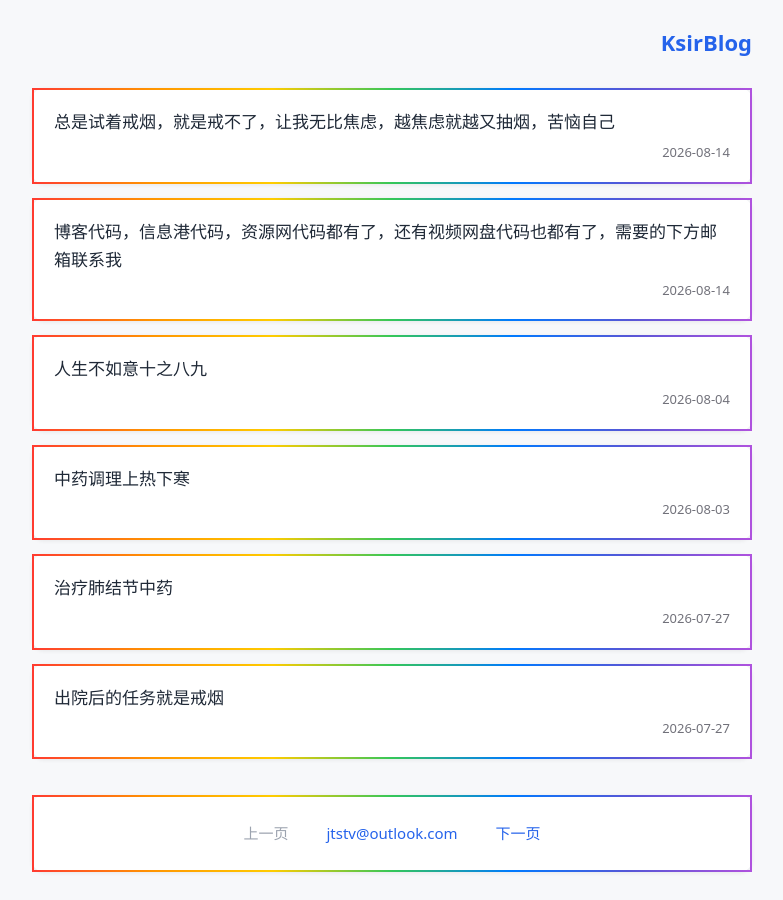
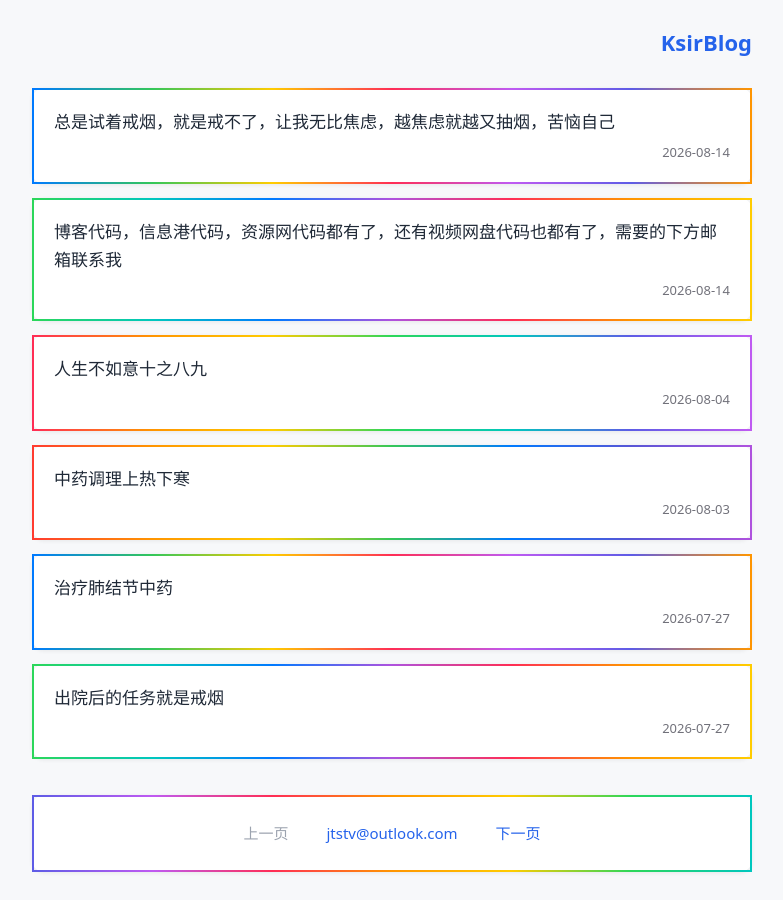
Before and after one commit to JTSTV/Jtstv.github.io, a Jekyll site: the page built from index.html, in a window 1280 px wide. Shown: the whole page, without its empty margins (248-1031 px from the left). Built offline with Jekyll 4.4.1, drawn with Linux system fonts in a browser that asks for light colours; the list of posts is cut into pages by our own code.

Commit message:
更新 index.html

```diff
--- a/index.html
+++ b/index.html
@@ -18,11 +18,31 @@ body{font:16px system-ui,-apple-system,sans-serif;background:#f7f8fa;color:#2c33
 .site-header{text-align:right;margin-bottom:28px}
 .site-header a{font-size:22px;font-weight:600;color:#2563eb;text-decoration:none}
 .post-item{margin-bottom:14px}
-.post-item a{display:block;background:#fff;padding:18px 20px;border-radius:12px;border:2px solid;border-image:linear-gradient(90deg,#ff3b30,#ff9500,#ffcc00,#34c759,#007aff,#5856d6,#af52de) 1;box-shadow:0 1px 4px rgba(0,0,0,0.07);text-decoration:none;transition:background-color .22s ease}
+.post-item a{
+  display:block;background:#fff;padding:18px 20px;border-radius:12px;
+  border:2px solid;
+  box-shadow:0 1px 4px rgba(0,0,0,0.07);
+  text-decoration:none;transition:background-color .22s ease;
+}
 .post-item a:hover{background:#f4f7ff}
+/*循环4套不同渐变边框 nth‑child(4n+1) ~ (4n+4) */
+.post-item:nth-child(4n+1) a {
+  border-image:linear-gradient(90deg,#ff3b30,#ff9500,#ffcc00,#34c759,#007aff,#5856d6,#af52de) 1;
+}
+.post-item:nth-child(4n+2) a {
+  border-image:linear-gradient(90deg,#007aff,#34c759,#ffcc00,#ff2d55,#bf5af2,#5e5ce6,#ff9500) 1;
+}
+.post-item:nth-child(4n+3) a {
+  border-image:linear-gradient(90deg,#2cd75a,#00c7be,#007aff,#af52de,#ff2d55,#ff9500,#ffcc00) 1;
+}
+.post-item:nth-child(4n+4) a {
+  border-image:linear-gradient(90deg,#ff2d55,#ff9500,#ffcc00,#2cd75a,#00c7be,#5e5ce6,#bf5af2) 1;
+}
+
 .post-title-text{font-size:17px;color:#1f2937;display:block;margin-bottom:6px}
 .post-date{font-size:13px;color:#71717a;display:block;text-align:right}
-/*分页外层整体容器，和文章列表相同彩虹边框；取消按钮蓝色背景*/
+
+/*分页卡片单独一套渐变，单行不换行，横向滚动*/
 .pagination{
   margin-top:36px;
   padding:16px 20px;
@@ -30,16 +50,20 @@ body{font:16px system-ui,-apple-system,sans-serif;background:#f7f8fa;color:#2c33
   gap:10px;
   justify-content:center;
   align-items:center;
-  flex-wrap:wrap;
+  flex-wrap:nowrap;
+  overflow-x:auto;
   background:#fff;
   border-radius:12px;
   border:2px solid;
-  border-image:linear-gradient(90deg,#ff3b30,#ff9500,#ffcc00,#34c759,#007aff,#5856d6,#af52de) 1;
+  border-image:linear-gradient(90deg,#5e5ce6,#bf5af2,#ff2d55,#ff9500,#ffcc00,#2cd75a,#00c7be) 1;
   box-shadow:0 1px 4px rgba(0,0,0,0.07);
 }
-.pagination a,.pagination span{padding:8px 14px;border-radius:8px;font-size:15px;text-decoration:none}
+.pagination::-webkit-scrollbar{height:4px}
+.pagination::-webkit-scrollbar-thumb{background:#ccc;border-radius:2px}
+.pagination a,.pagination span{padding:8px 14px;border-radius:8px;font-size:15px;text-decoration:none;white-space:nowrap}
 .pagination a{background:transparent;color:#2563eb}
 .pagination span{background:transparent;color:#9ca3af}
+
 @media(max-width:600px){
 body{padding:16px 12px}
 .post-item a{padding:14px 16px}
```
